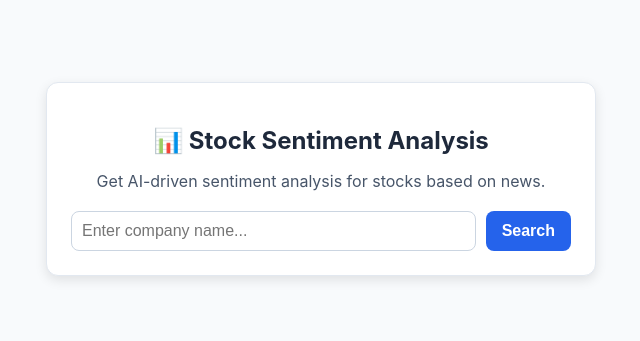
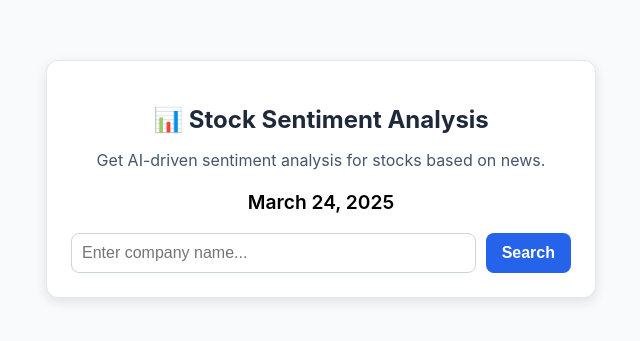
Before and after one commit to Lintr7/Scout-StockAnalyzer, a React (Create React App) app in the folder frontend/: page /stocks in a window 1280 px wide. Shown: the part 221-562 px from the top of the page, without its empty margins (319-959 px from the left). Built offline with nearby package versions, Linux system fonts and the light colour scheme.

Commit message:
Added live date

```diff
--- a/frontend/src/pages/StocksPage.js
+++ b/frontend/src/pages/StocksPage.js
@@ -79,6 +79,9 @@ function StocksPage() {
         <h2 style={styles.title}>📊 Stock Sentiment Analysis</h2>
         <p style={styles.description}>
           Get AI-driven sentiment analysis for stocks based on news.
+        </p>
+        <p style={{ fontWeight: '600', fontSize: '1.2em' }}>
+          {new Date().toLocaleDateString('en-US', { year: 'numeric', month: 'long', day: 'numeric' })}
         </p>
 
         <div style={styles.inputContainer}>
```
